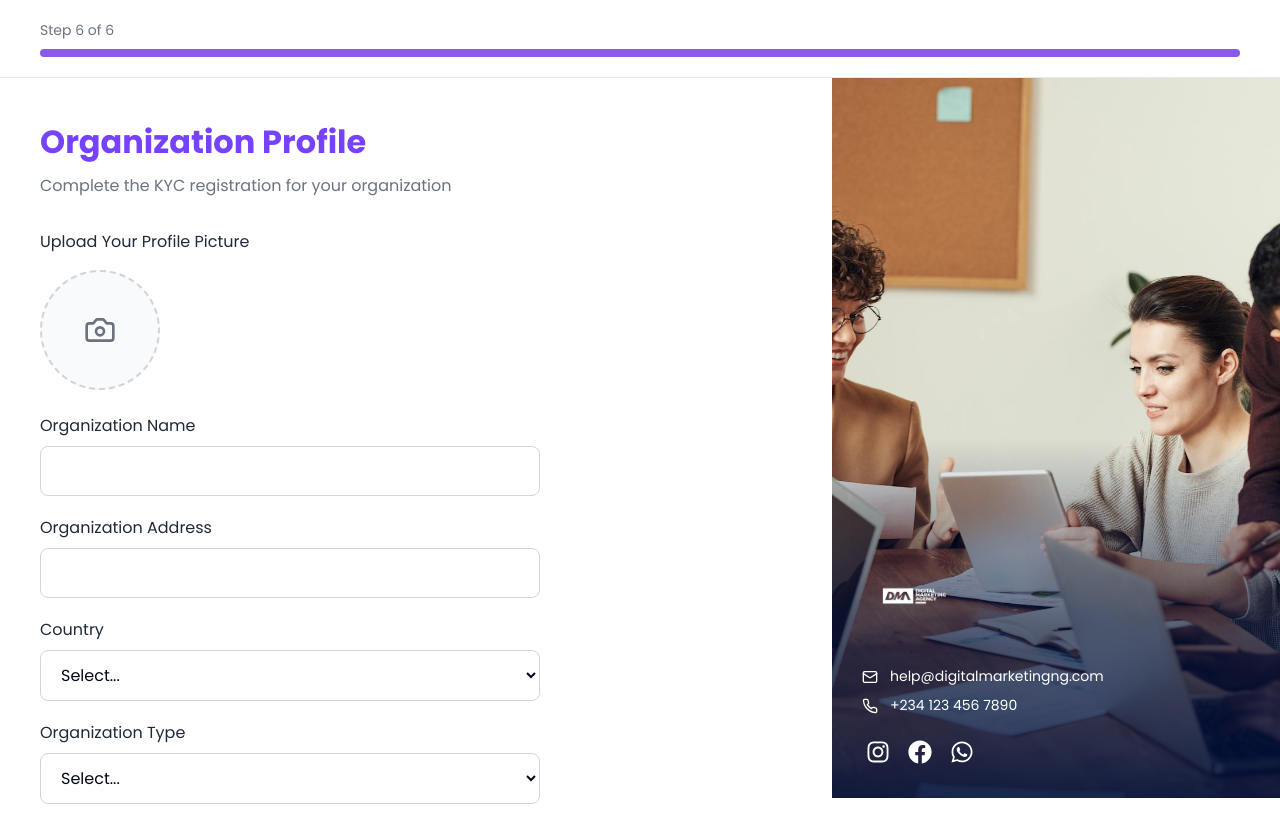
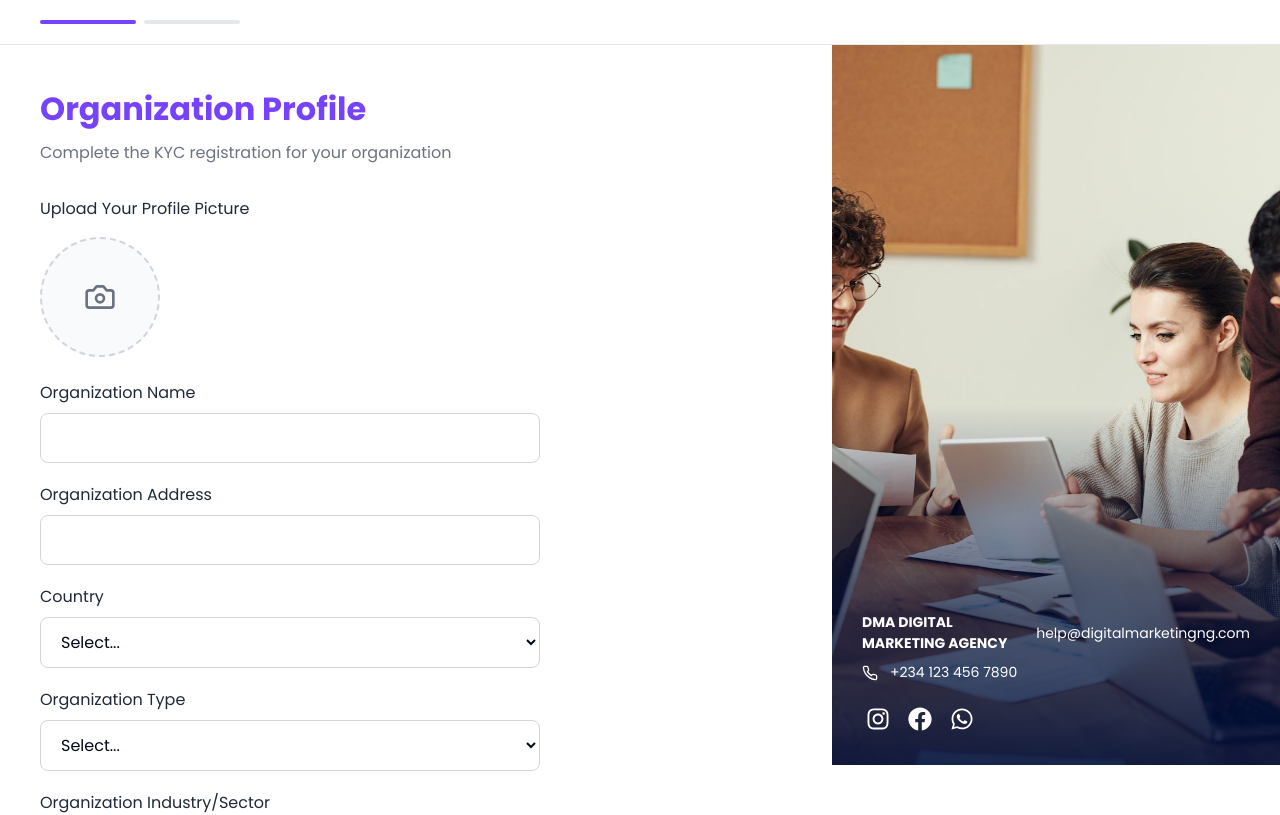
Before and after one commit to Tollani/digitalmarketingSEED, a React (Vite) app: page /organization-profile in a window 1280 px wide. Shown: the top 815 px of the page. Built offline with nearby package versions, Linux system fonts and the light colour scheme.

Commit message:
Fix branding and progress bar
Fix the DMA branding layout and the progress indicator to match the Figma design.

```diff
--- a/src/components/OrganizationProfileImageSection.tsx
+++ b/src/components/OrganizationProfileImageSection.tsx
@@ -1,7 +1,7 @@
 
 import React from 'react';
 import styled from 'styled-components';
-import { Mail, Phone } from 'lucide-react';
+import { Phone } from 'lucide-react';
 import SocialIcons from './SocialIcons';
 
 const ImageContainer = styled.div`
@@ -43,22 +43,29 @@ const ContentWrapper = styled.div`
   }
 `;
 
-const Logo = styled.img`
-  width: 100px;
-  height: auto;
-  margin-bottom: 20px;
-  display: block;
+const BrandingRow = styled.div`
+  display: flex;
+  align-items: center;
+  gap: 16px;
+  margin-bottom: 8px;
+  font-size: 14px;
+  font-family: 'Poppins', sans-serif;
 
   @media (max-width: 768px) {
-    margin: 0 auto 20px auto;
+    flex-direction: column;
+    gap: 8px;
+    text-align: center;
   }
 `;
 
-const ContactGroup = styled.div`
-  display: flex;
-  flex-direction: column;
-  gap: 8px;
-  margin-bottom: 20px;
+const BrandName = styled.span`
+  font-weight: bold;
+  color: white;
+`;
+
+const EmailText = styled.span`
+  color: white;
+  font-weight: 400;
 `;
 
 const ContactItem = styled.div`
@@ -68,6 +75,7 @@ const ContactItem = styled.div`
   font-size: 14px;
   font-family: 'Poppins', sans-serif;
   color: white;
+  margin-bottom: 20px;
 
   @media (max-width: 768px) {
     justify-content: center;
@@ -79,20 +87,14 @@ const OrganizationProfileImageSection = () => {
     <ImageContainer>
       <GradientOverlay />
       <ContentWrapper>
-        <Logo
-          src="/lovable-uploads/bccf7651-1547-4753-9c4d-2fc337d2e22a.png"
-          alt="Digital Marketing Agency Logo"
-        />
-        <ContactGroup>
-          <ContactItem>
-            <Mail size={16} />
-            help@digitalmarketingng.com
-          </ContactItem>
-          <ContactItem>
-            <Phone size={16} />
-            +234 123 456 7890
-          </ContactItem>
-        </ContactGroup>
+        <BrandingRow>
+          <BrandName>DMA DIGITAL MARKETING AGENCY</BrandName>
+          <EmailText>help@digitalmarketingng.com</EmailText>
+        </BrandingRow>
+        <ContactItem>
+          <Phone size={16} />
+          +234 123 456 7890
+        </ContactItem>
         <SocialIcons />
       </ContentWrapper>
     </ImageContainer>
--- a/src/components/ProgressIndicator.tsx
+++ b/src/components/ProgressIndicator.tsx
@@ -1,6 +1,5 @@
 
 import React from 'react';
-import { Progress } from '@/components/ui/progress';
 import styled from 'styled-components';
 
 const ProgressContainer = styled.div`
@@ -14,18 +13,27 @@ const ProgressContainer = styled.div`
   }
 `;
 
-const ProgressText = styled.p`
-  font-size: 14px;
-  color: #6B7280;
-  margin-bottom: 8px;
-  font-family: 'Poppins', sans-serif;
+const ProgressBarsContainer = styled.div`
+  display: flex;
+  gap: 8px;
+  width: 100%;
+  max-width: 200px;
+`;
+
+const ProgressBar = styled.div<{ isCompleted: boolean }>`
+  height: 4px;
+  flex: 1;
+  border-radius: 2px;
+  background-color: ${props => props.isCompleted ? '#7642FE' : '#E5E7EB'};
 `;
 
 const ProgressIndicator = () => {
   return (
     <ProgressContainer>
-      <ProgressText>Step 6 of 6</ProgressText>
-      <Progress value={100} className="h-2" />
+      <ProgressBarsContainer>
+        <ProgressBar isCompleted={true} />
+        <ProgressBar isCompleted={false} />
+      </ProgressBarsContainer>
     </ProgressContainer>
   );
 };
```
